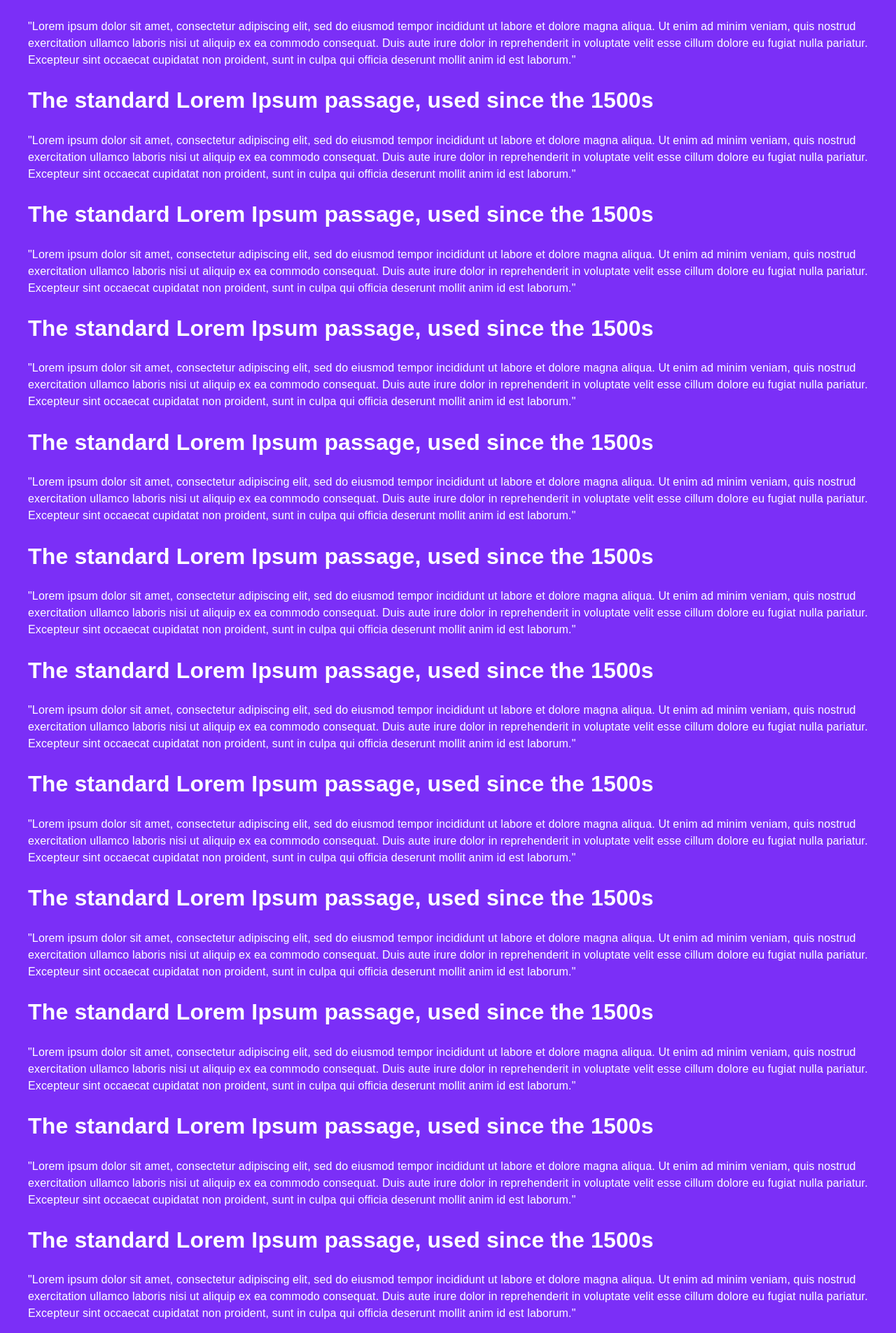
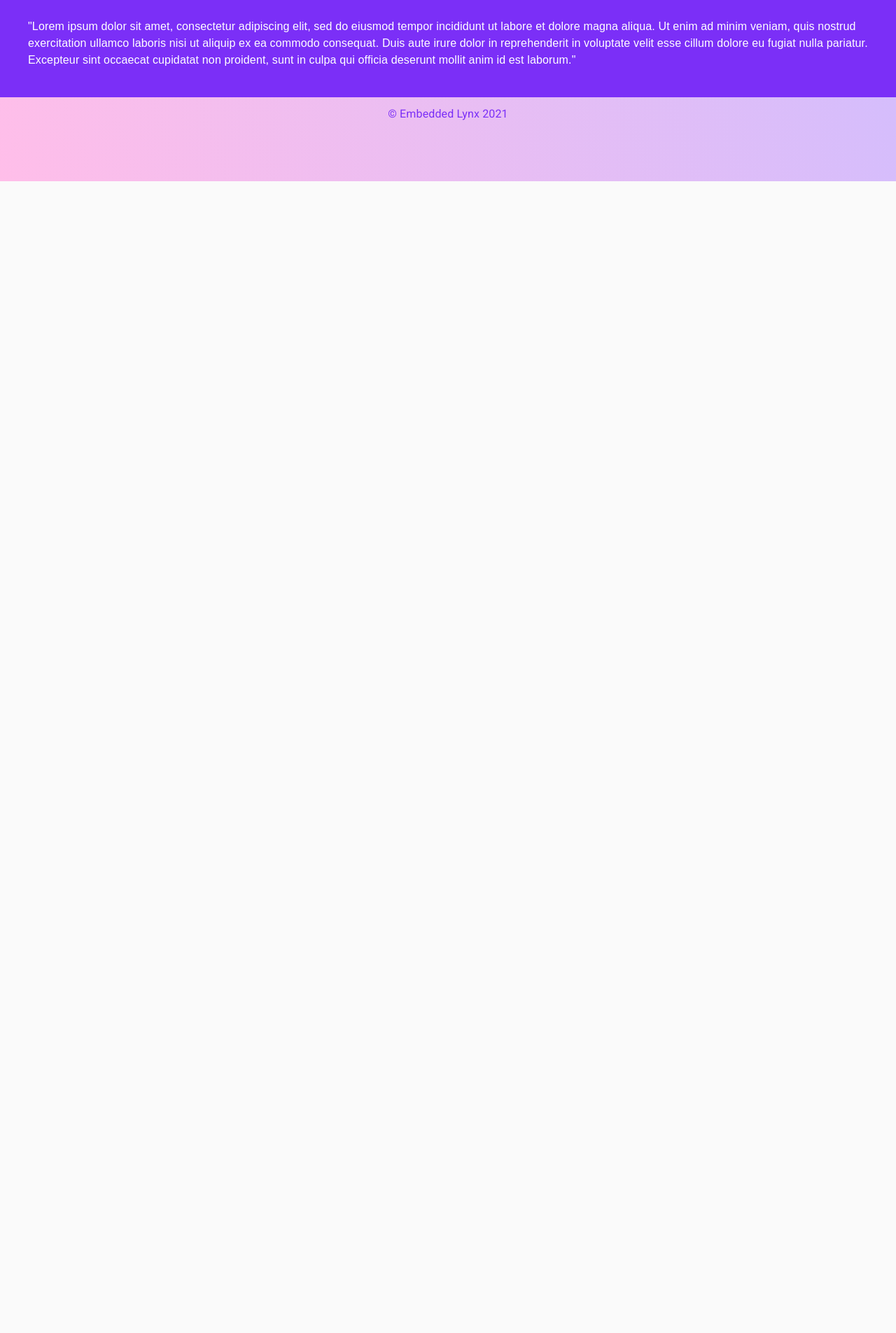
Before and after one commit to jbambrick/embedded-lynx, a React (Create React App) app: page / in a window 1280 px wide. Shown: the part 995-2900 px from the top of the page at 70% size. After the commit the page ends 1254 px from the top, so only its background shows below. Built offline with nearby package versions, Linux system fonts and the light colour scheme.

Commit message:
style(embedded-lynx): add background to footer

```diff
--- a/src/App.scss
+++ b/src/App.scss
@@ -238,6 +238,14 @@ nav {
 }
 }
 
+.footer {
+  background:  linear-gradient(250deg, #d5bdfc, #ffbee9);
+  color: #7b2ff7;
+  min-height: 120px;
+  text-align: center;
+  padding: 12px;
+}
+
 @media only screen and (max-width: 780px) {
   #hero {
   //  font-size: 7vw;
--- a/src/Components/Widgets/Footer.js
+++ b/src/Components/Widgets/Footer.js
@@ -5,7 +5,7 @@ import Typography from "@mui/material/Typography";
 function Footer() {
   return (
     <Typography>
-        <div>Footer</div>
+        <div className="footer">© Embedded Lynx 2021</div>
     </Typography>
   );
 }
--- a/src/Home.js
+++ b/src/Home.js
@@ -84,116 +84,7 @@ const Home = () => {
               sunt in culpa qui officia deserunt mollit anim id est laborum."
             </p>
 
-            <h1>The standard Lorem Ipsum passage, used since the 1500s</h1>
-            <p>
-              "Lorem ipsum dolor sit amet, consectetur adipiscing elit, sed do
-              eiusmod tempor incididunt ut labore et dolore magna aliqua. Ut
-              enim ad minim veniam, quis nostrud exercitation ullamco laboris
-              nisi ut aliquip ex ea commodo consequat. Duis aute irure dolor in
-              reprehenderit in voluptate velit esse cillum dolore eu fugiat
-              nulla pariatur. Excepteur sint occaecat cupidatat non proident,
-              sunt in culpa qui officia deserunt mollit anim id est laborum."
-            </p>
-            <h1>The standard Lorem Ipsum passage, used since the 1500s</h1>
-            <p>
-              "Lorem ipsum dolor sit amet, consectetur adipiscing elit, sed do
-              eiusmod tempor incididunt ut labore et dolore magna aliqua. Ut
-              enim ad minim veniam, quis nostrud exercitation ullamco laboris
-              nisi ut aliquip ex ea commodo consequat. Duis aute irure dolor in
-              reprehenderit in voluptate velit esse cillum dolore eu fugiat
-              nulla pariatur. Excepteur sint occaecat cupidatat non proident,
-              sunt in culpa qui officia deserunt mollit anim id est laborum."
-            </p>
-            <h1>The standard Lorem Ipsum passage, used since the 1500s</h1>
-            <p>
-              "Lorem ipsum dolor sit amet, consectetur adipiscing elit, sed do
-              eiusmod tempor incididunt ut labore et dolore magna aliqua. Ut
-              enim ad minim veniam, quis nostrud exercitation ullamco laboris
-              nisi ut aliquip ex ea commodo consequat. Duis aute irure dolor in
-              reprehenderit in voluptate velit esse cillum dolore eu fugiat
-              nulla pariatur. Excepteur sint occaecat cupidatat non proident,
-              sunt in culpa qui officia deserunt mollit anim id est laborum."
-            </p>
-            <h1>The standard Lorem Ipsum passage, used since the 1500s</h1>
-            <p>
-              "Lorem ipsum dolor sit amet, consectetur adipiscing elit, sed do
-              eiusmod tempor incididunt ut labore et dolore magna aliqua. Ut
-              enim ad minim veniam, quis nostrud exercitation ullamco laboris
-              nisi ut aliquip ex ea commodo consequat. Duis aute irure dolor in
-              reprehenderit in voluptate velit esse cillum dolore eu fugiat
-              nulla pariatur. Excepteur sint occaecat cupidatat non proident,
-              sunt in culpa qui officia deserunt mollit anim id est laborum."
-            </p>
-            <h1>The standard Lorem Ipsum passage, used since the 1500s</h1>
-            <p>
-              "Lorem ipsum dolor sit amet, consectetur adipiscing elit, sed do
-              eiusmod tempor incididunt ut labore et dolore magna aliqua. Ut
-              enim ad minim veniam, quis nostrud exercitation ullamco laboris
-              nisi ut aliquip ex ea commodo consequat. Duis aute irure dolor in
-              reprehenderit in voluptate velit esse cillum dolore eu fugiat
-              nulla pariatur. Excepteur sint occaecat cupidatat non proident,
-              sunt in culpa qui officia deserunt mollit anim id est laborum."
-            </p>
-            <h1>The standard Lorem Ipsum passage, used since the 1500s</h1>
-            <p>
-              "Lorem ipsum dolor sit amet, consectetur adipiscing elit, sed do
-              eiusmod tempor incididunt ut labore et dolore magna aliqua. Ut
-              enim ad minim veniam, quis nostrud exercitation ullamco laboris
-              nisi ut aliquip ex ea commodo consequat. Duis aute irure dolor in
-              reprehenderit in voluptate velit esse cillum dolore eu fugiat
-              nulla pariatur. Excepteur sint occaecat cupidatat non proident,
-              sunt in culpa qui officia deserunt mollit anim id est laborum."
-            </p>
-            <h1>The standard Lorem Ipsum passage, used since the 1500s</h1>
-            <p>
-              "Lorem ipsum dolor sit amet, consectetur adipiscing elit, sed do
-              eiusmod tempor incididunt ut labore et dolore magna aliqua. Ut
-              enim ad minim veniam, quis nostrud exercitation ullamco laboris
-              nisi ut aliquip ex ea commodo consequat. Duis aute irure dolor in
-              reprehenderit in voluptate velit esse cillum dolore eu fugiat
-              nulla pariatur. Excepteur sint occaecat cupidatat non proident,
-              sunt in culpa qui officia deserunt mollit anim id est laborum."
-            </p>
-            <h1>The standard Lorem Ipsum passage, used since the 1500s</h1>
-            <p>
-              "Lorem ipsum dolor sit amet, consectetur adipiscing elit, sed do
-              eiusmod tempor incididunt ut labore et dolore magna aliqua. Ut
-              enim ad minim veniam, quis nostrud exercitation ullamco laboris
-              nisi ut aliquip ex ea commodo consequat. Duis aute irure dolor in
-              reprehenderit in voluptate velit esse cillum dolore eu fugiat
-              nulla pariatur. Excepteur sint occaecat cupidatat non proident,
-              sunt in culpa qui officia deserunt mollit anim id est laborum."
-            </p>
-            <h1>The standard Lorem Ipsum passage, used since the 1500s</h1>
-            <p>
-              "Lorem ipsum dolor sit amet, consectetur adipiscing elit, sed do
-              eiusmod tempor incididunt ut labore et dolore magna aliqua. Ut
-              enim ad minim veniam, quis nostrud exercitation ullamco laboris
-              nisi ut aliquip ex ea commodo consequat. Duis aute irure dolor in
-              reprehenderit in voluptate velit esse cillum dolore eu fugiat
-              nulla pariatur. Excepteur sint occaecat cupidatat non proident,
-              sunt in culpa qui officia deserunt mollit anim id est laborum."
-            </p>
-            <h1>The standard Lorem Ipsum passage, used since the 1500s</h1>
-            <p>
-              "Lorem ipsum dolor sit amet, consectetur adipiscing elit, sed do
-              eiusmod tempor incididunt ut labore et dolore magna aliqua. Ut
-              enim ad minim veniam, quis nostrud exercitation ullamco laboris
-              nisi ut aliquip ex ea commodo consequat. Duis aute irure dolor in
-              reprehenderit in voluptate velit esse cillum dolore eu fugiat
-              nulla pariatur. Excepteur sint occaecat cupidatat non proident,
-              sunt in culpa qui officia deserunt mollit anim id est laborum."
-            </p>
-            <h1>The standard Lorem Ipsum passage, used since the 1500s</h1>
-            <p>
-              "Lorem ipsum dolor sit amet, consectetur adipiscing elit, sed do
-              eiusmod tempor incididunt ut labore et dolore magna aliqua. Ut
-              enim ad minim veniam, quis nostrud exercitation ullamco laboris
-              nisi ut aliquip ex ea commodo consequat. Duis aute irure dolor in
-              reprehenderit in voluptate velit esse cillum dolore eu fugiat
-              nulla pariatur. Excepteur sint occaecat cupidatat non proident,
-              sunt in culpa qui officia deserunt mollit anim id est laborum."
-            </p>
+
 
           </div>
 
```
